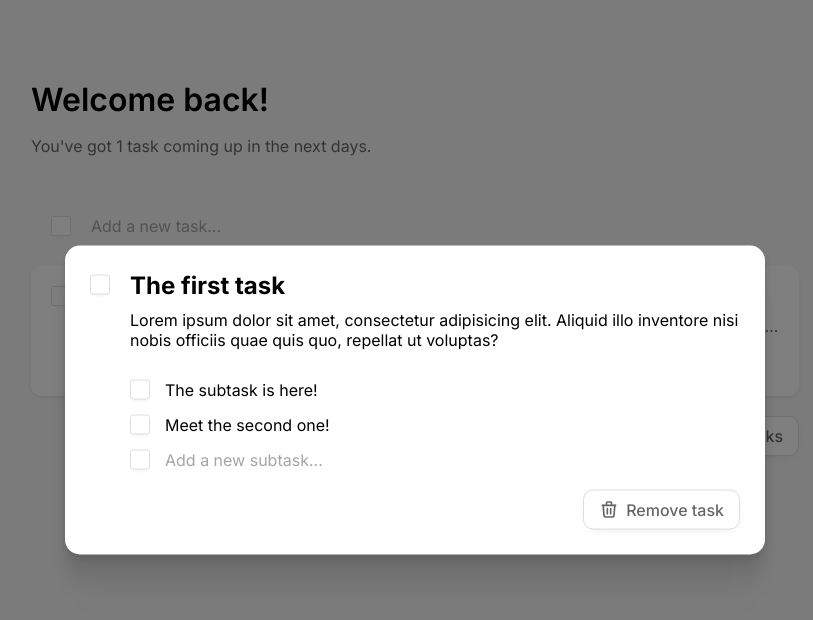
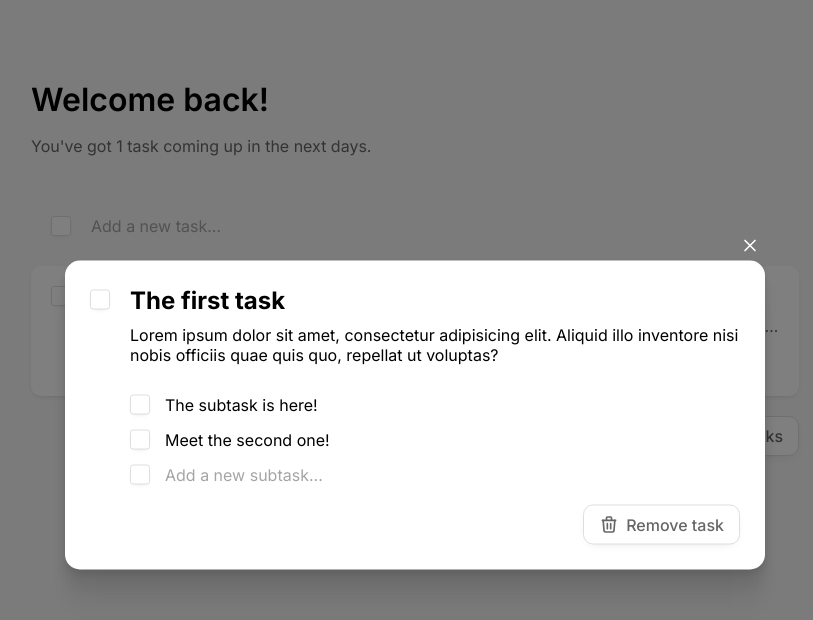
Before and after one commit to arg0NNY/todo-list-vue, a Vue app: page / in a window 1280 px wide. Both pictures are taken after a click on the element 640 px from the left and 331 px from the top of the page. Shown: the top 620 px of the page, without its empty margins (225-1038 px from the left). Built offline with nearby package versions, Linux system fonts and the light colour scheme.

Commit message:
Modal close button

```diff
--- a/src/components/general/Modal.vue
+++ b/src/components/general/Modal.vue
@@ -1,7 +1,10 @@
 <template>
   <div class="modal-container" @mousedown.self="emit('close')">
     <div class="modal">
-      <slot />
+      <button class="modal-close-btn" @click="emit('close')"><IconX/></button>
+      <div class="modal__content">
+        <slot />
+      </div>
     </div>
   </div>
 </template>
@@ -9,6 +12,7 @@
 <script setup>
 import {useScrollLock} from "@vueuse/core"
 import {onBeforeUnmount, onMounted} from "vue"
+import IconX from "@/components/icons/IconX.vue"
 
 const emit = defineEmits(['close'])
 
@@ -28,6 +32,25 @@ onBeforeUnmount(() => isLocked.value = false)
   width: 100%;
   height: 100%;
   background: rgba(0,0,0,.5);
+  z-index: 100000;
+}
+
+.modal-close-btn {
+  flex-shrink: 0;
+  width: 30px;
+  height: 30px;
+  background: none;
+  border: none;
+  cursor: pointer;
+  display: flex;
+  justify-content: center;
+  align-items: center;
+  color: $background-secondary;
+
+  .icon {
+    width: 20px;
+    height: 20px;
+  }
 }
 
 .modal {
@@ -35,20 +58,29 @@ onBeforeUnmount(() => isLocked.value = false)
   top: 50%;
   left: 50%;
   transform: translate(-50%, -50%);
-  background: $background-secondary;
-  border-radius: 15px;
-  padding: 25px;
+  max-height: 90vh;
   width: 700px;
-  box-shadow: 0 67px 27px rgba(0, 0, 0, 0.01), 0 37px 22px rgba(0, 0, 0, 0.05), 0 17px 17px rgba(0, 0, 0, 0.09), 0 4px 9px rgba(0, 0, 0, 0.1), 0 0 0 rgba(0, 0, 0, 0.1);
-  max-height: 90vh;
-  overflow-x: hidden;
-  overflow-y: auto;
-  z-index: 100000;
+  display: flex;
+  flex-direction: column;
+  align-items: flex-end;
+
+  &__content {
+    width: 100%;
+    padding: 25px;
+    overflow-x: hidden;
+    overflow-y: auto;
+    background: $background-secondary;
+    border-radius: 15px;
+    box-shadow: 0 67px 27px rgba(0, 0, 0, 0.01), 0 37px 22px rgba(0, 0, 0, 0.05), 0 17px 17px rgba(0, 0, 0, 0.09), 0 4px 9px rgba(0, 0, 0, 0.1), 0 0 0 rgba(0, 0, 0, 0.1);
+  }
 
   @include mobile {
-    border-radius: 10px;
-    padding: 15px;
     width: calc(100% - 30px);
+
+    &__content {
+      border-radius: 10px;
+      padding: 15px;
+    }
   }
 }
 </style>
--- /dev/null
+++ b/src/components/icons/IconX.vue
@@ -0,0 +1,7 @@
+<template>
+  <svg xmlns="http://www.w3.org/2000/svg" class="icon icon-tabler icon-tabler-x" width="24" height="24" viewBox="0 0 24 24" stroke-width="2" stroke="currentColor" fill="none" stroke-linecap="round" stroke-linejoin="round">
+    <path stroke="none" d="M0 0h24v24H0z" fill="none"></path>
+    <path d="M18 6l-12 12"></path>
+    <path d="M6 6l12 12"></path>
+  </svg>
+</template>
```
